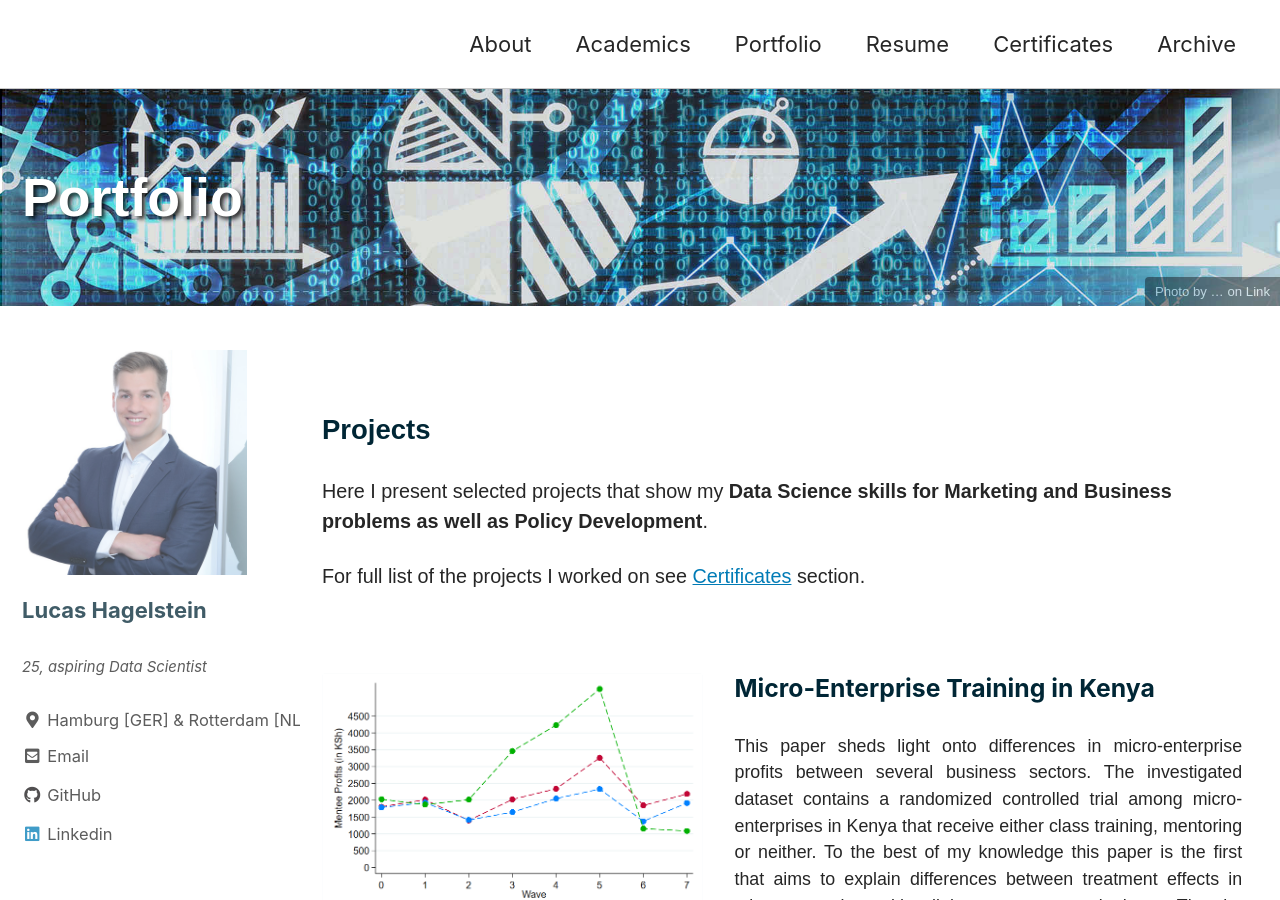
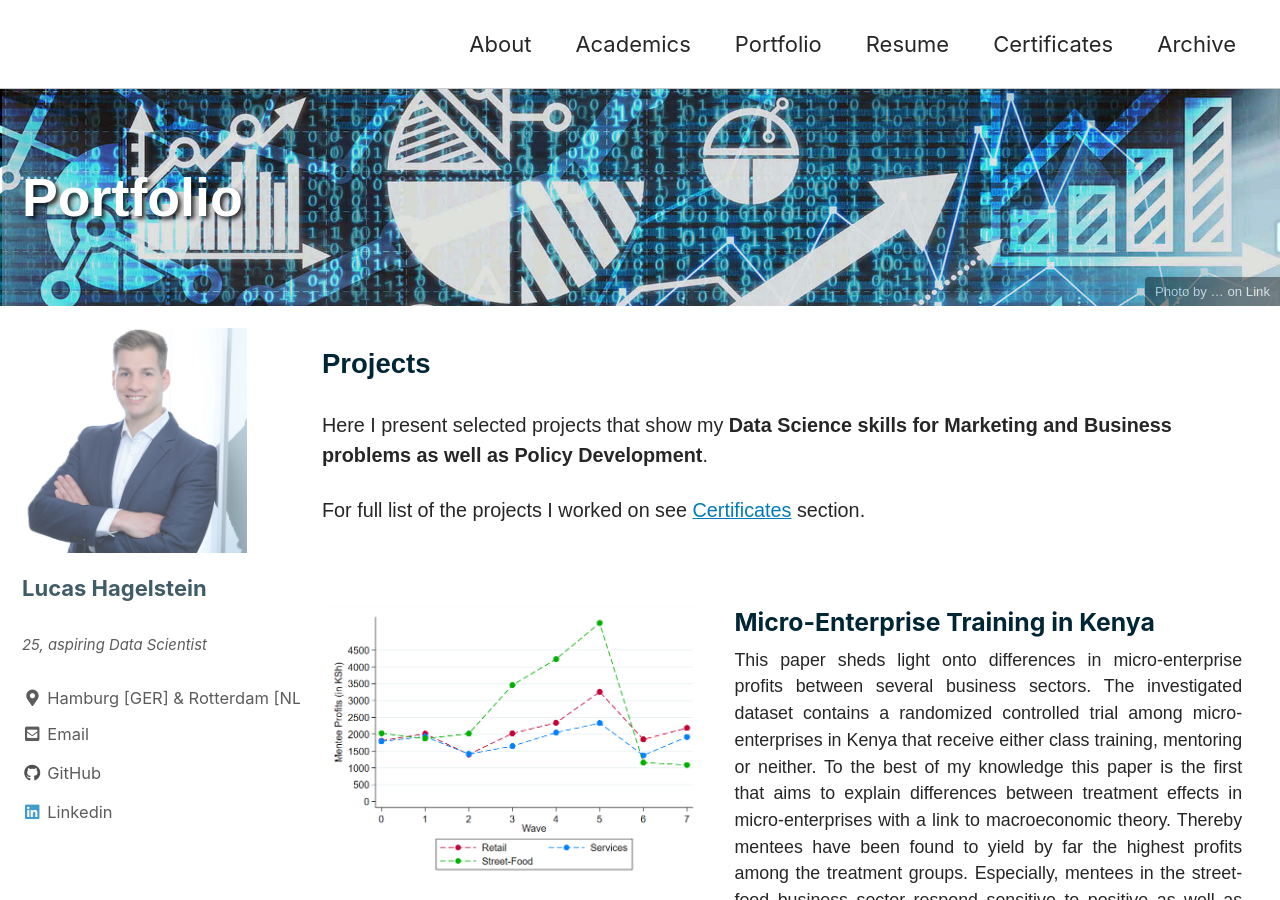
Before and after one commit to LHAGELS/LHAGELS.github.io, a Jekyll site: the page built from _pages/portfolio.md, in a window 1280 px wide and 900 px high. Built offline with Jekyll 4.4.1, drawn with Linux system fonts in a browser that asks for light colours; cached includes are drawn as plain includes; nearby versions of some CDN libraries.

Commit message:
new github

```diff
--- a/_sass/minimal-mistakes/_page.scss
+++ b/_sass/minimal-mistakes/_page.scss
@@ -33,7 +33,7 @@
 
   .page__inner-wrap {
     float: left;
-    margin-top: 1em;
+    margin-top: 0em;
     margin-left: 0;
     margin-right: 0;
     width: 100%;
@@ -72,7 +72,7 @@
 }
 
 .page__content {
-  margin: 1.5em 0 0 1em;
+  margin: 0.5em 0 0 1em;
   // margin-top: 1.5em;
   h2 {
     padding-top: 0em;
@@ -143,7 +143,7 @@
 
   &--overlay {
     position: relative;
-    margin-bottom: 1em;
+    margin-bottom: 0em;
     padding: 2.5em 0;
     @include clearfix;
     background-size: cover;
```
